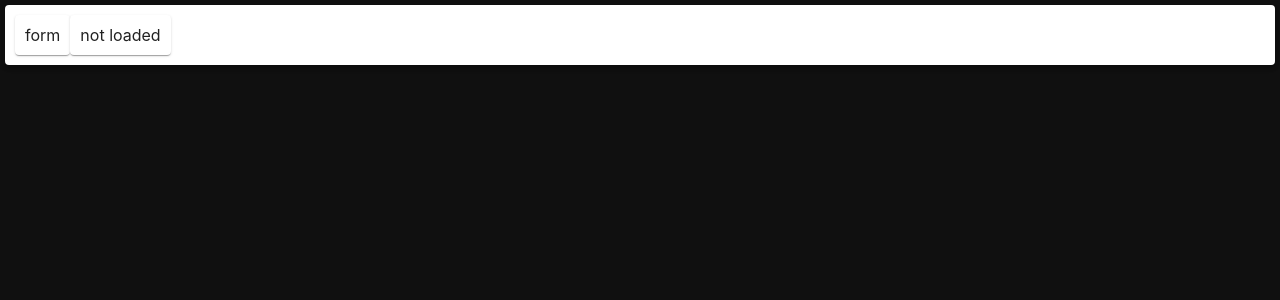
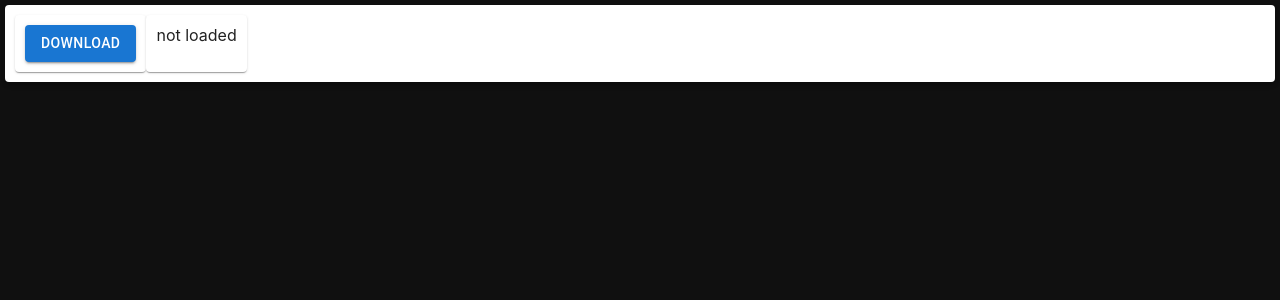
Before and after one commit to hotoku/example-react-chartjs, a React (Create React App) app: page / in a window 1280 px wide. Shown: the top 300 px of the page. Built offline with nearby package versions, Linux system fonts and the light colour scheme.

Commit message:
Download button works.

```diff
--- a/src/components/FormSheet.tsx
+++ b/src/components/FormSheet.tsx
@@ -1,11 +1,33 @@
-import { Paper, Box } from "@mui/material";
+import { Paper, Box, Button } from "@mui/material";
+import { useSetAtom } from "jotai";
+import { MouseEventHandler, useState } from "react";
+import { download } from "../api";
+import { asyncValues } from "../atoms";
 
 import "./FormSheet.css";
 
 function FormSheet(): JSX.Element {
+  const [loading, setLoading] = useState(false);
+  const setValues = useSetAtom(asyncValues);
+
+  const clickHandler: MouseEventHandler = (e) => {
+    e.preventDefault();
+    setLoading(true);
+    setValues(
+      download().then((v) => {
+        setLoading(false);
+        return v;
+      })
+    );
+  };
+
   return (
     <Paper>
-      <Box className="form-base">form</Box>
+      <Box className="form-base">
+        <Button variant="contained" disabled={loading} onClick={clickHandler}>
+          download
+        </Button>
+      </Box>
     </Paper>
   );
 }
```
